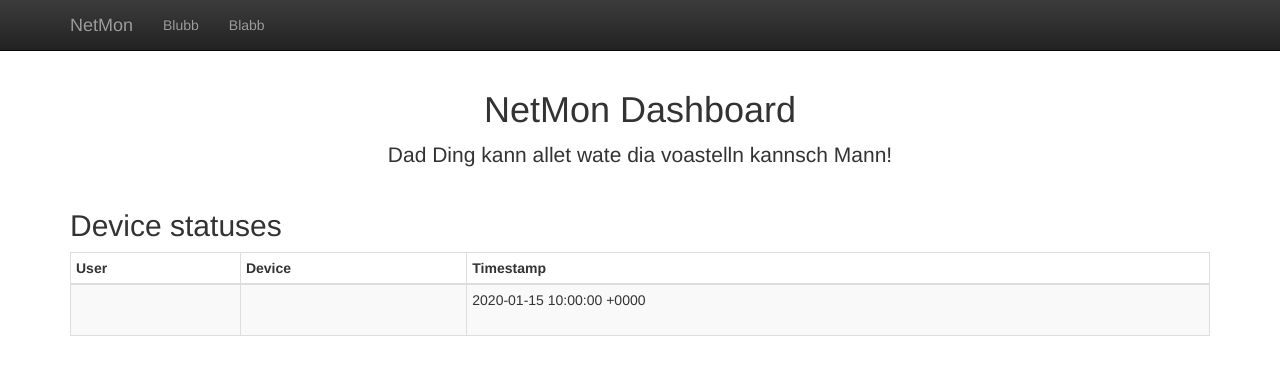
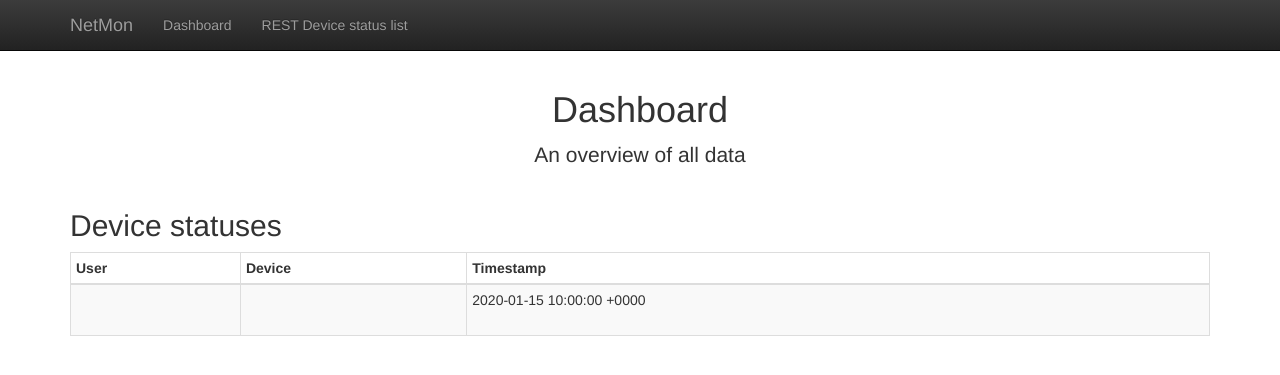
Before and after one commit to ntpdate/netmon, a Django app: page /netmon/dashboard/ in a window 1280 px wide. Shown: the top 375 px of the page. Run offline with Django 3.2, Linux system fonts and the light colour scheme; tables that the repository leaves empty hold one stand-in row (values such as "Sample post"); some libraries are stand-ins or nearby versions.

Commit message:
Improved templates.

```diff
--- a/netmon/templates/base.html
+++ b/netmon/templates/base.html
@@ -18,10 +18,10 @@
                 <div class="collapse navbar-collapse" id="bs-example-navbar-collapse-1">
                     <ul class="nav navbar-nav">
                         <li>
-                            <a href="#">Blubb</a>
+                            <a href="{% url 'dashboard' %}">Dashboard</a>
                         </li>
                         <li>
-                            <a href="#">Blabb</a>
+                            <a href="{% url 'api_device_status_list' %}">REST Device status list</a>
                         </li>
                     </ul>
                 </div>
--- a/netmon/templates/dashboard.html
+++ b/netmon/templates/dashboard.html
@@ -3,11 +3,12 @@
 {% block content %}
     <div class="row">
         <div class="col-lg-12 text-center">
-            <h1>NetMon Dashboard</h1>
-            <p class="lead">Dad Ding kann allet wate dia voastelln kannsch Mann!</p>
+            <h1>Dashboard</h1>
+            <p class="lead">An overview of all data</p>
         </div>
         <div class="col-lg-12">
             <h2>Device statuses</h2>
+            {% if status_objects %}
                 <table class="table table-striped table-bordered table-condensed">
                     <thead>
                         <tr>
@@ -27,6 +28,9 @@
                             <td>{{ status.timestamp|date:'Y-m-d H:i:s O' }}</td>
                         </tr>
                     {% endfor %}
+            {% else %}
+                Cannot find any device statuses at the moment.
+            {% endif %}
             </table>
         </div>
     </div>
--- a/netmon/urls.py
+++ b/netmon/urls.py
@@ -2,7 +2,7 @@ from django.conf.urls import url
 from .views import DeviceStatusDetail, DeviceStatusList, DashboardView
 
 urlpatterns = [
-    url(r'^api/deviceStatus/$', DeviceStatusList.as_view(), name='device_status'),
-    url(r'^api/deviceStatus/(?P<pk>[0-9]+)/$', DeviceStatusDetail.as_view()),
-    url(r'^dashboard/$', DashboardView.as_view()),
+    url(r'^api/deviceStatus/$', DeviceStatusList.as_view(), name='api_device_status_list'),
+    url(r'^api/deviceStatus/(?P<pk>[0-9]+)/$', DeviceStatusDetail.as_view(), name='api_device_status_detail'),
+    url(r'^dashboard/$', DashboardView.as_view(), name='dashboard'),
 ]
```
Lines whose indentation alone changed are shown as unchanged.
